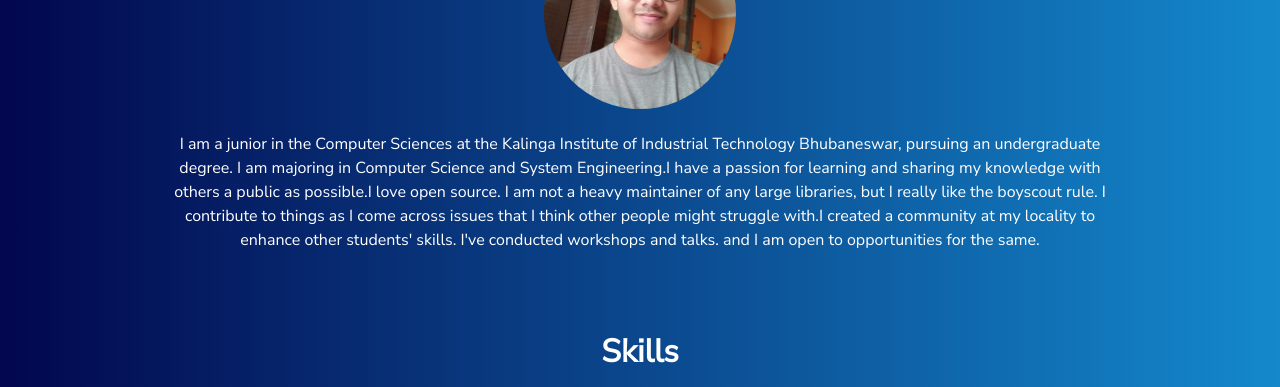
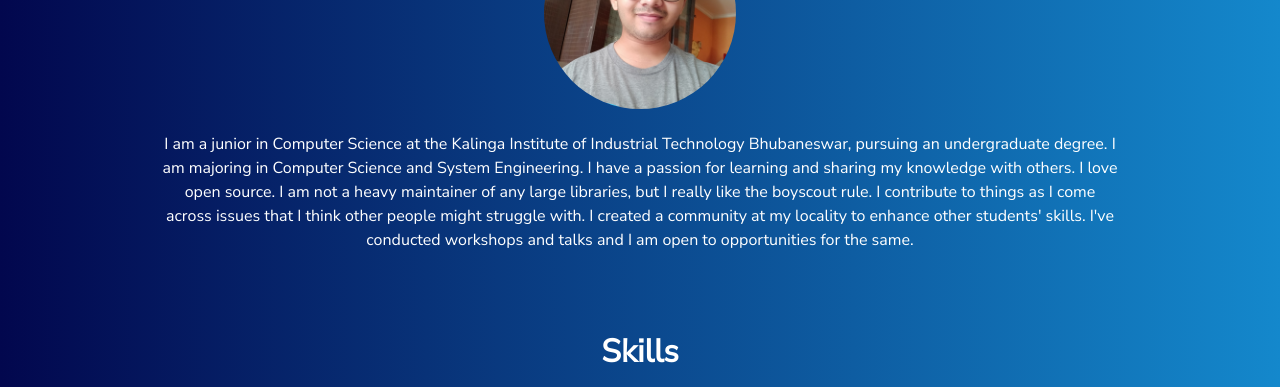
Before and after one commit to Sonichigo/Animesh-Pathak, a plain HTML site: page index.html in a window 1280 px wide. Shown: the part 1040-1427 px from the top of the page. Drawn offline with nearby package versions, Linux system fonts and the light colour scheme.

Commit message:
Update index.html

```diff
--- a/index.html
+++ b/index.html
@@ -75,13 +75,12 @@
           />
         </picture>
         <p>
-          I am a junior in the Computer Sciences at the Kalinga Institute of Industrial Technology Bhubaneswar,
-          pursuing an undergraduate degree. I am majoring in Computer Science and System Engineering.I have a
-          passion for learning and sharing my knowledge with others a public as possible.I love open source. I
-          am not a heavy maintainer of any large libraries, but I really like the boyscout rule. I contribute to
-          things as I come across issues that I think other people might struggle with.I created a community at my
-          locality to enhance other students' skills. I've conducted workshops and talks. and I am open to
-          opportunities for the same.
+          I am a junior in Computer Science at the Kalinga Institute of Industrial Technology Bhubaneswar,
+          pursuing an undergraduate degree. I am majoring in Computer Science and System Engineering. I have a
+          passion for learning and sharing my knowledge with others. I love open source. I am not a heavy maintainer
+	  of any large libraries, but I really like the boyscout rule. I contribute to things as I come across issues
+	  that I think other people might struggle with. I created a community at my locality to enhance other students'
+	  skills. I've conducted workshops and talks and I am open to opportunities for the same.
         </p>
       </div>
    <p>
```
